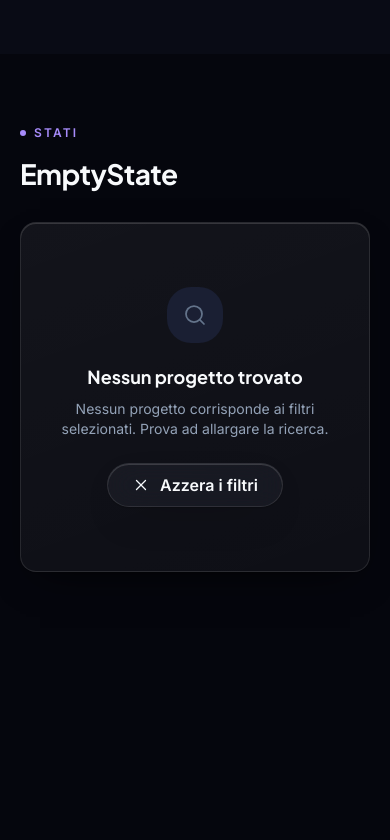
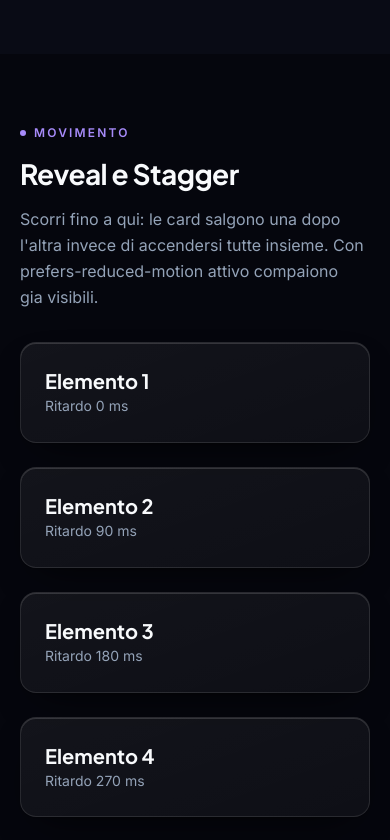
Before and after one commit to AVENA50/Portfolio-imad-el-mir, a Next.js app: page /en/design-system in a window 390 px wide. Shown: the part 5400-6240 px from the top of the page. Before the commit the page ends 6132 px from the top, so only its background shows below. Built offline with nearby package versions, Linux system fonts and the light colour scheme.

Commit message:
M2 - T7 : add Reveal and Stagger scroll effects with useInView hook

```diff
--- a/src/components/design-system/preview.tsx
+++ b/src/components/design-system/preview.tsx
@@ -2,6 +2,7 @@
 
 import { useState } from "react";
 
+import { Stagger } from "@/components/effects";
 import { EmptyState, Section, SectionHeading } from "@/components/shared";
 import {
   Badge,
@@ -326,6 +327,27 @@ export function DesignSystemPreview() {
         </div>
       </Section>
 
+      {/* --------------------------------------------------------- effetti -- */}
+      <Section spacing="sm">
+        <SectionHeading
+          as="h3"
+          eyebrow="Movimento"
+          title="Reveal e Stagger"
+          description="Scorri fino a qui: le card salgono una dopo l'altra invece di accendersi tutte insieme. Con prefers-reduced-motion attivo compaiono gia visibili."
+        />
+
+        <Stagger step={90} className="mt-8 grid gap-6 md:grid-cols-3">
+          {[1, 2, 3, 4, 5, 6].map((index) => (
+            <Card key={index} surface="flat">
+              <CardTitle>Elemento {index}</CardTitle>
+              <CardDescription>
+                Ritardo {Math.min((index - 1) * 90, 600)} ms
+              </CardDescription>
+            </Card>
+          ))}
+        </Stagger>
+      </Section>
+
       {/* ----------------------------------------------------- stato vuoto -- */}
       <Section spacing="sm">
         <SectionHeading as="h3" eyebrow="Stati" title="EmptyState" />
--- /dev/null
+++ b/src/components/effects/index.ts
@@ -0,0 +1,11 @@
+/**
+ * Barrel degli effetti.
+ *
+ * Tutti client component: hanno bisogno di IntersectionObserver o di canvas,
+ * quindi vivono nel browser. Vanno usati sui contenitori, non sui singoli
+ * elementi di testo: un titolo che compare in ritardo si legge come un bug.
+ */
+
+export { Reveal, type RevealDirection } from "./reveal";
+export { Stagger } from "./stagger";
+export { Starfield } from "./starfield";
--- /dev/null
+++ b/src/components/effects/reveal.tsx
@@ -0,0 +1,79 @@
+"use client";
+
+import type { CSSProperties, ReactNode } from "react";
+
+import { useInView } from "@/hooks/use-in-view";
+import { cn } from "@/lib/cn";
+
+export type RevealDirection = "up" | "down" | "left" | "right" | "none";
+
+interface RevealProps {
+  children: ReactNode;
+  /** Da dove arriva l'elemento. "none" fa solo dissolvenza. */
+  direction?: RevealDirection;
+  /** Ritardo in millisecondi. Lo usa Stagger per scalare i figli. */
+  delay?: number;
+  duration?: number;
+  /** Se false l'elemento si rianima ogni volta che rientra in vista. */
+  once?: boolean;
+  className?: string;
+}
+
+/** Posizione di partenza, prima che l'elemento entri in vista. */
+const HIDDEN_TRANSFORM: Record<RevealDirection, string> = {
+  up: "translate3d(0, 1.5rem, 0)",
+  down: "translate3d(0, -1.5rem, 0)",
+  left: "translate3d(1.5rem, 0, 0)",
+  right: "translate3d(-1.5rem, 0, 0)",
+  none: "none",
+};
+
+/**
+ * Fa comparire il contenuto quando entra nella viewport.
+ *
+ * Animiamo solo `opacity` e `transform`: sono le due proprieta che il
+ * browser puo gestire sul compositor, senza rifare layout ne ripaint.
+ * Animare `top` o `height` costringerebbe a ricalcolare la pagina a ogni
+ * frame — ed e la ragione per cui certi siti scattano in scroll.
+ *
+ * Nessuna libreria di animazione: per una dissolvenza sarebbero decine di
+ * kilobyte per fare quello che due proprieta CSS fanno gratis.
+ *
+ * @example
+ * <Reveal direction="up" delay={100}>
+ *   <ProjectCard project={project} />
+ * </Reveal>
+ */
+export function Reveal({
+  children,
+  direction = "up",
+  delay = 0,
+  duration = 600,
+  once = true,
+  className,
+}: RevealProps) {
+  const { ref, inView } = useInView<HTMLDivElement>({ once });
+
+  const style: CSSProperties = {
+    opacity: inView ? 1 : 0,
+    transform: inView ? "none" : HIDDEN_TRANSFORM[direction],
+    transitionDuration: `${duration}ms`,
+    transitionDelay: `${delay}ms`,
+  };
+
+  return (
+    <div
+      ref={ref}
+      style={style}
+      className={cn(
+        "transition-[opacity,transform] ease-out-soft",
+        // will-change solo finche serve: lasciarlo sempre attivo tiene
+        // un layer in memoria per ogni elemento animato della pagina
+        !inView && "will-change-[opacity,transform]",
+        className,
+      )}
+    >
+      {children}
+    </div>
+  );
+}
--- /dev/null
+++ b/src/components/effects/stagger.tsx
@@ -0,0 +1,64 @@
+"use client";
+
+import { Children, isValidElement, type ReactNode } from "react";
+
+import { Reveal, type RevealDirection } from "@/components/effects/reveal";
+import { cn } from "@/lib/cn";
+
+interface StaggerProps {
+  children: ReactNode;
+  /** Millisecondi fra un figlio e il successivo. */
+  step?: number;
+  /** Ritardo prima del primo figlio. */
+  delay?: number;
+  direction?: RevealDirection;
+  /** Tetto al ritardo: oltre, gli ultimi elementi sembrano rotti. */
+  maxDelay?: number;
+  once?: boolean;
+  className?: string;
+}
+
+/**
+ * Fa comparire i figli uno dopo l'altro.
+ *
+ * Ogni figlio viene avvolto in un Reveal con ritardo crescente. E cio che
+ * trasforma una griglia che si accende tutta insieme in una che si compone
+ * sotto gli occhi.
+ *
+ * `maxDelay` esiste per un motivo pratico: su una lista di venti elementi
+ * con passo 80ms, l'ultimo comparirebbe dopo un secondo e sei — e a quel
+ * punto l'utente ha gia scrollato oltre e pensa che la pagina sia rotta.
+ * Superato il tetto, i restanti compaiono insieme.
+ *
+ * @example
+ * <Stagger step={80} className="grid gap-6 md:grid-cols-3">
+ *   {projects.map((p) => <ProjectCard key={p.slug} project={p} />)}
+ * </Stagger>
+ */
+export function Stagger({
+  children,
+  step = 80,
+  delay = 0,
+  direction = "up",
+  maxDelay = 600,
+  once = true,
+  className,
+}: StaggerProps) {
+  return (
+    <div className={cn(className)}>
+      {Children.map(children, (child, index) => {
+        if (!isValidElement(child)) return child;
+
+        return (
+          <Reveal
+            direction={direction}
+            delay={Math.min(delay + index * step, delay + maxDelay)}
+            once={once}
+          >
+            {child}
+          </Reveal>
+        );
+      })}
+    </div>
+  );
+}
--- /dev/null
+++ b/src/hooks/use-in-view.ts
@@ -0,0 +1,65 @@
+"use client";
+
+import { useEffect, useRef, useState } from "react";
+
+interface UseInViewOptions {
+  /** Quanto dell'elemento deve essere visibile. 0.2 = un quinto. */
+  threshold?: number;
+  /** Margine attorno alla viewport: "-80px" anticipa lo scatto. */
+  rootMargin?: string;
+  /** Se true smette di osservare al primo ingresso. */
+  once?: boolean;
+}
+
+/**
+ * Dice se un elemento e entrato nella viewport.
+ *
+ * Basato su IntersectionObserver, che il browser valuta fuori dal thread
+ * principale: nessun listener sullo scroll, nessun `getBoundingClientRect`
+ * a ogni pixel. Con trenta elementi animati la differenza si vede.
+ *
+ * Chi ha `prefers-reduced-motion` parte gia visibile: non osserviamo
+ * nemmeno, cosi il contenuto e li dal primo frame.
+ */
+export function useInView<T extends HTMLElement = HTMLDivElement>({
+  threshold = 0.15,
+  rootMargin = "0px 0px -10% 0px",
+  once = true,
+}: UseInViewOptions = {}) {
+  const ref = useRef<T>(null);
+  const [inView, setInView] = useState(false);
+
+  useEffect(() => {
+    const element = ref.current;
+    if (!element) return;
+
+    const reduceMotion = window.matchMedia(
+      "(prefers-reduced-motion: reduce)",
+    ).matches;
+
+    if (reduceMotion || typeof IntersectionObserver === "undefined") {
+      setInView(true);
+      return;
+    }
+
+    const observer = new IntersectionObserver(
+      (entries) => {
+        const entry = entries[0];
+        if (!entry) return;
+
+        if (entry.isIntersecting) {
+          setInView(true);
+          if (once) observer.disconnect();
+        } else if (!once) {
+          setInView(false);
+        }
+      },
+      { threshold, rootMargin },
+    );
+
+    observer.observe(element);
+    return () => observer.disconnect();
+  }, [threshold, rootMargin, once]);
+
+  return { ref, inView };
+}
```
